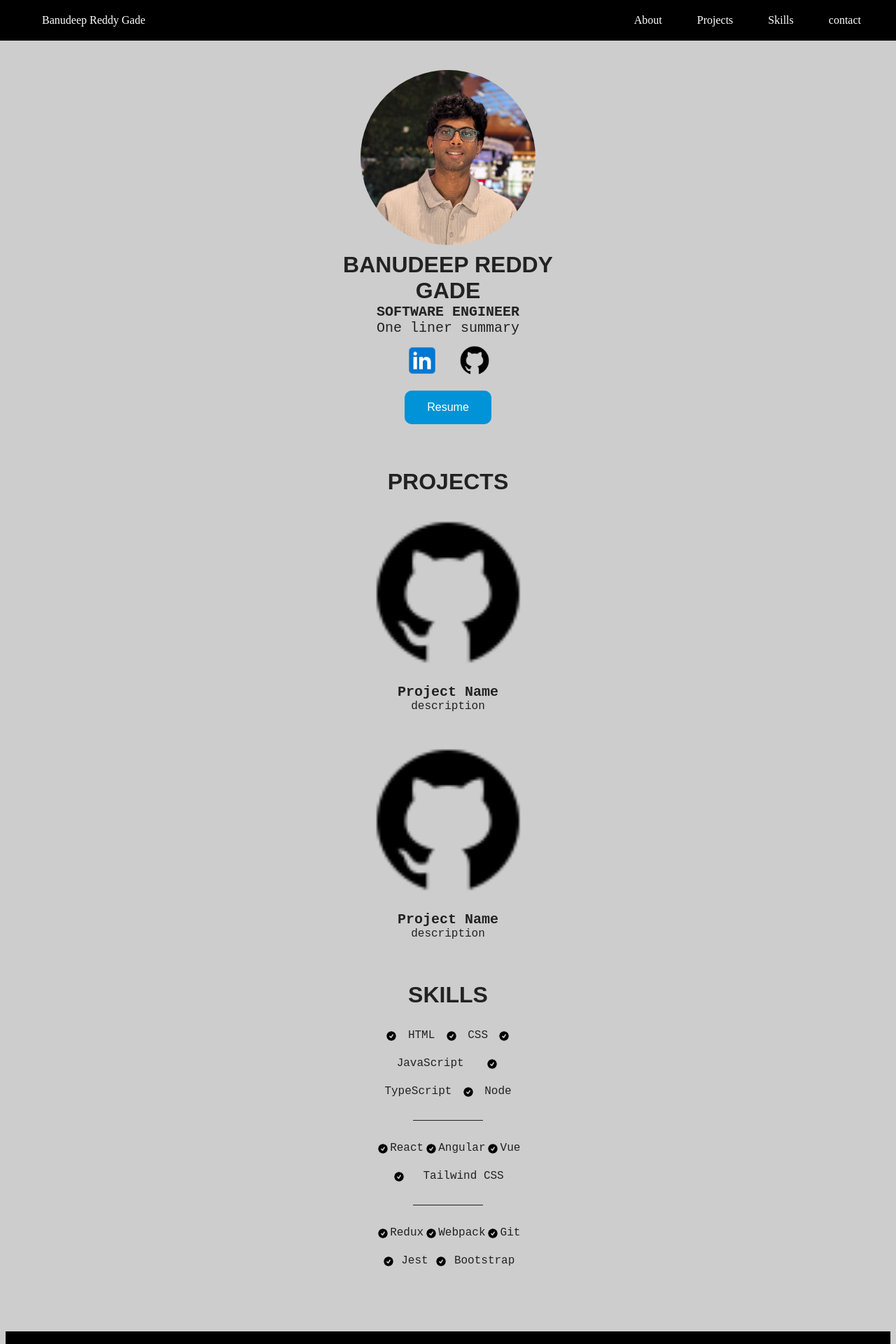
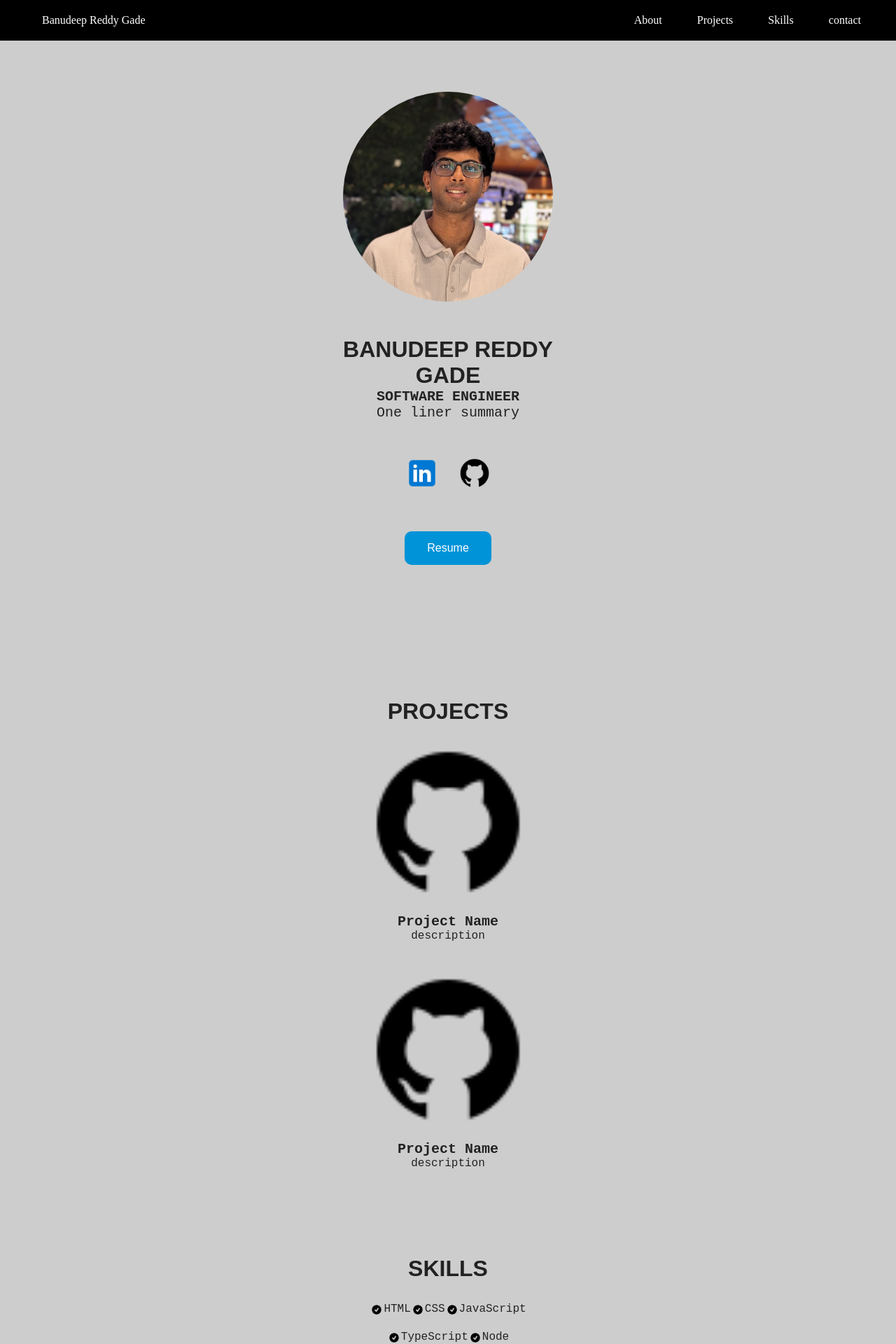
Before and after one commit to Banudeep/Portfolio, a React (Vite) app: page / in a window 1280 px wide. Shown: the top 1920 px of the page at 70% size. Built offline with nearby package versions, Linux system fonts and the light colour scheme.

Commit message:
updated nav

```diff
--- a/src/App.css
+++ b/src/App.css
@@ -19,7 +19,7 @@ body {
   /* display: flex; */
   flex-direction: column;
   align-items: stretch;
-  gap: 20px;
+  /* gap: 20px; */
 }
 
 h1,
--- a/src/Components/Hero/Hero.jsx
+++ b/src/Components/Hero/Hero.jsx
@@ -5,7 +5,7 @@ import profile_pic from "../../assets/banudeep_picture.jpeg";
 
 function Hero() {
   return (
-    <>
+    <section id="Hero">
       <div className={styles.container}>
         <img
           src={profile_pic}
@@ -34,7 +34,7 @@ function Hero() {
           <button>Resume</button>
         </div>
       </div>
-    </>
+    </section>
   );
 }
 
--- a/src/Components/Hero/HeroStyles.module.css
+++ b/src/Components/Hero/HeroStyles.module.css
@@ -3,13 +3,15 @@
   justify-content: center;
   align-items: center;
   flex-direction: column;
-  gap: 10px;
-  margin: 100px auto 60px;
+  gap: 50px;
+  /* margin: 60px auto 60px; */
+  padding: 5% 0%;
+  height: 100dvh;
 
   .profile_picture {
     border-radius: 50%; /* This makes the image circular */
-    width: 250px;
-    height: 250px; /* Set the height of the image */
+    max-width: 300px;
+    max-height: auto; /* Set the height of the image */
   }
 
   .info {
@@ -28,6 +30,7 @@
     justify-content: center;
     a {
       margin: 0;
+      transition: transform 200ms ease-in-out;
 
       img {
         width: 50px;
@@ -51,5 +54,9 @@
     margin: 4px 2px;
     cursor: pointer;
     border-radius: 10px;
+    transition: transform 200ms ease-in-out;
+  }
+  button:hover {
+    transform: scale(1.05);
   }
 }
--- a/src/Components/Navbar/Navbar.jsx
+++ b/src/Components/Navbar/Navbar.jsx
@@ -5,20 +5,20 @@ function Navbar() {
   return (
     <nav className={styles.navbar}>
       <div className={styles.Home}>
-        <a href="/home">Banudeep Reddy Gade</a>
+        <a href="#Hero">Banudeep Reddy Gade</a>
       </div>
       <div className={styles.nav_links}>
         <li>
-          <a href="/about">About</a>
+          <a href="#Hero">About</a>
         </li>
         <li>
-          <a href="/Projects">Projects</a>
+          <a href="#Projects">Projects</a>
         </li>
         <li>
-          <a href="/Skills">Skills</a>
+          <a href="#Skills">Skills</a>
         </li>
         <li>
-          <a href="/contact">contact</a>
+          <a href="#contact">contact</a>
         </li>
       </div>
     </nav>
--- a/src/Components/Projects/Projects.jsx
+++ b/src/Components/Projects/Projects.jsx
@@ -4,7 +4,8 @@ import github_icon from "../../assets/github_icon.png";
 
 function Projects() {
   return (
-    <section id="projects" className={styles.container}>
+    <section id="Projects" className={styles.container}>
+      {/* <br></br> */}
       <h1>projects</h1>
       <div className={styles.projectsContainer}>
         <a href="" target="_blank">
--- a/src/Components/Projects/ProjectsStyles.module.css
+++ b/src/Components/Projects/ProjectsStyles.module.css
@@ -2,7 +2,8 @@
   display: flex;
   flex-direction: column;
   text-align: center;
-  margin: 60px auto 60px;
+  /* margin: 60px auto 60px; */
+  padding: 5% 10%;
 
   h1 {
     margin-bottom: 1rem;
--- a/src/Components/Skills/SkillList.jsx
+++ b/src/Components/Skills/SkillList.jsx
@@ -1,7 +1,8 @@
 function SkillList({ src, skill }) {
   return (
     <>
-      <img src={src} alt="check mark icon" /> <p>{skill}</p>
+      <img src={src} alt="check mark icon" />
+      <p>{skill}</p>
     </>
   );
 }
--- a/src/Components/Skills/Skills.jsx
+++ b/src/Components/Skills/Skills.jsx
@@ -4,7 +4,7 @@ import SkillList from "./SkillList";
 
 function skills() {
   return (
-    <section id="skills" className={styles.container}>
+    <section id="Skills" className={styles.container}>
       <h1>skills</h1>
       <div className={styles.skillList}>
         <SkillList src={checkMarkIcon} skill="HTML" />
@@ -18,15 +18,11 @@ function skills() {
         <SkillList src={checkMarkIcon} skill="React" />
         <SkillList src={checkMarkIcon} skill="Angular" />
         <SkillList src={checkMarkIcon} skill="Vue" />
-        <SkillList src={checkMarkIcon} skill="Tailwind CSS" />
       </div>
       <hr />
       <div className={styles.skillList}>
         <SkillList src={checkMarkIcon} skill="Redux" />
-        <SkillList src={checkMarkIcon} skill="Webpack" />
         <SkillList src={checkMarkIcon} skill="Git" />
-        <SkillList src={checkMarkIcon} skill="Jest" />
-        <SkillList src={checkMarkIcon} skill="Bootstrap" />
       </div>
     </section>
   );
--- a/src/Components/Skills/SkillsStyles.module.css
+++ b/src/Components/Skills/SkillsStyles.module.css
@@ -17,11 +17,11 @@
 
 .skillList {
   display: flex;
-  justify-content: space-evenly;
+  justify-content: center;
   align-self: center;
   flex-wrap: wrap;
   row-gap: 20px;
-  max-width: 26ch;
+  max-width: 28ch;
   margin: 30px auto 30px;
 }
 
```
